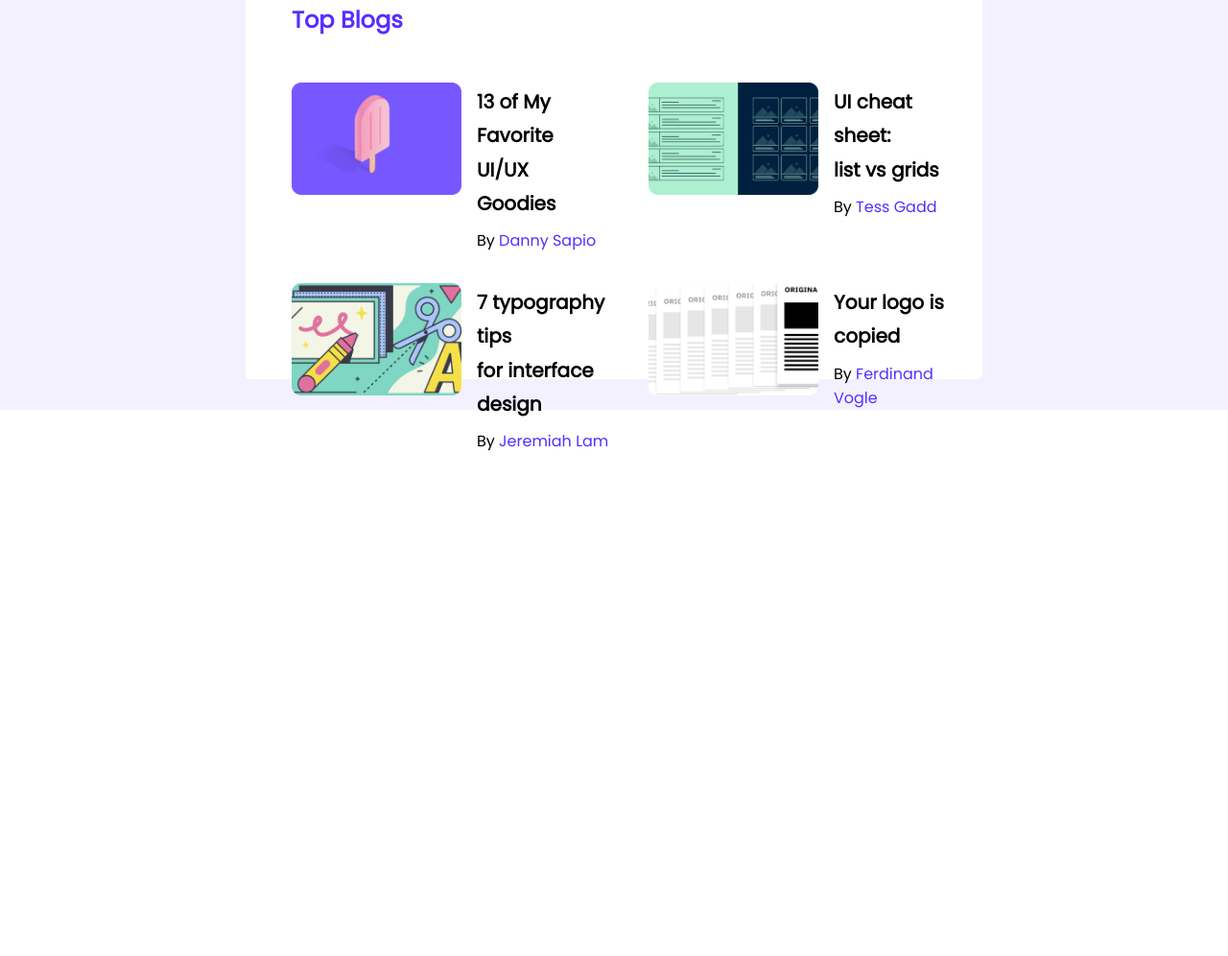
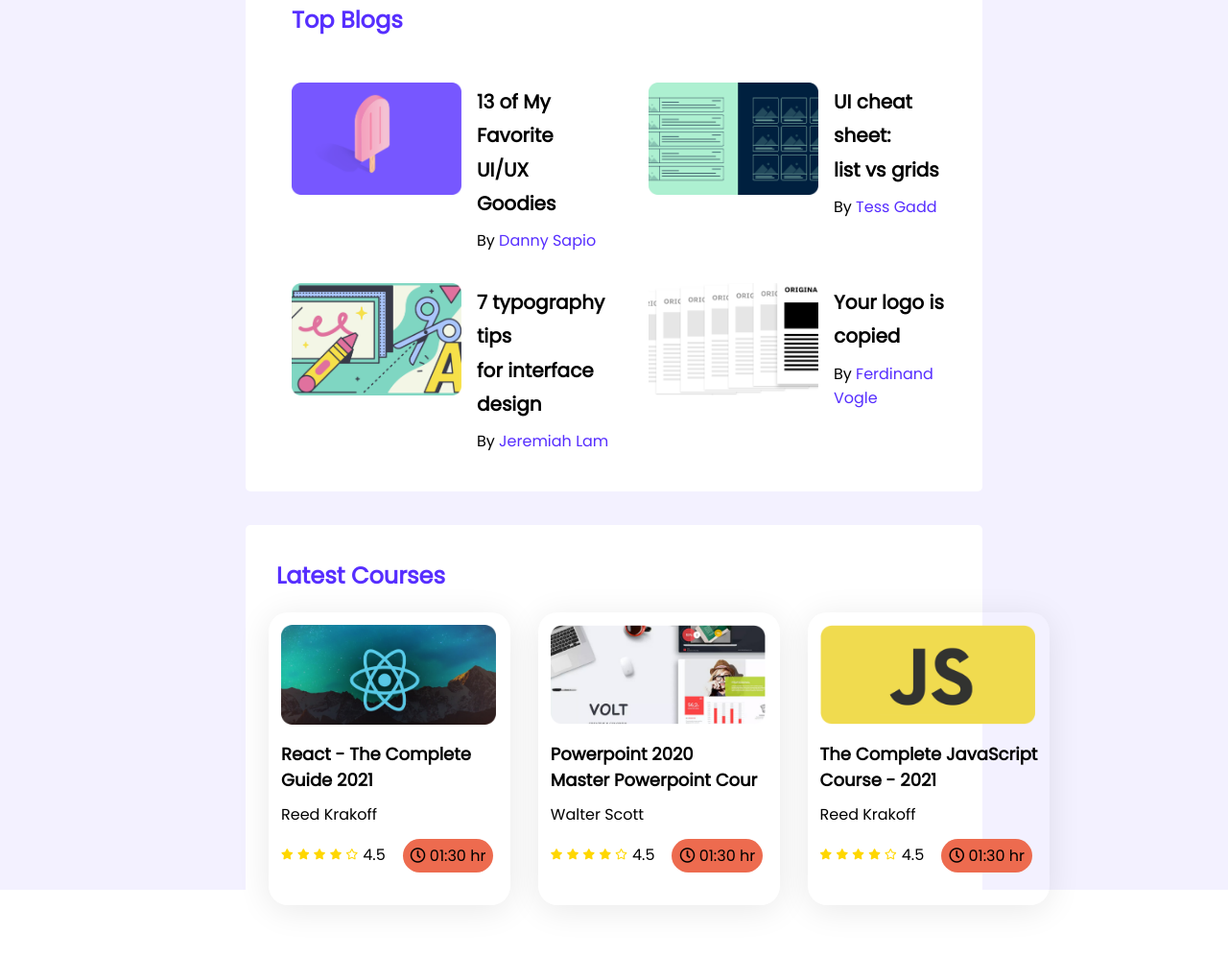
Before and after one commit to rafi983/Leader-board, a plain HTML site: page index.html in a window 1280 px wide. Shown: the part 467-1463 px from the top of the page at 96% size. Before the commit the page ends 947 px from the top, so only its background shows below. Drawn offline with Linux system fonts and the light colour scheme.

Commit message:
course-section-added

```diff
--- a/css/style.css
+++ b/css/style.css
@@ -13,7 +13,7 @@ li {
 }
 a {
   text-decoration: none;
-  color: #000000;
+  color: #ffffff;
 }
 
 header nav {
@@ -51,16 +51,18 @@ header nav .nav__right img {
 main {
   background-color: #f3f1ff;
   display: flex;
-  justify-content: center;
-  height: 800px;
+  align-items: center;
+  flex-direction: column;
+  height: 1300px;
   padding-bottom: 2rem;
 }
 
-section.section__container {
+.container {
   background-color: #ffffff;
   width: 60%;
   margin-top: 35px;
   border-radius: 5px;
+  padding-bottom: 2rem;
 }
 .top__players {
   display: grid;
@@ -119,3 +121,56 @@ section.section__container {
 .blogs__container .blog .blog-info p a {
   color: #562eff;
 }
+.courses__section > h2 {
+  margin: 2.2rem 0 0 2rem;
+  color: #562eff;
+}
+.courses__section.container .courses {
+  display: grid;
+  grid-template-columns: 1fr 1fr 1fr;
+  grid-column-gap: 1.8rem;
+  padding: 1.3rem 1.5rem;
+}
+.courses__section.container .courses .course {
+  box-shadow: 0 5px 35px rgba(0, 0, 0, 0.089);
+  border-radius: 20px;
+  width: 252px;
+  padding-bottom: 1.5rem;
+}
+.courses__section.container .courses .course .course__img img {
+  width: 224px;
+  height: 104px;
+  margin: 13px 0 0 13px;
+}
+.courses__section.container .courses .course .course__info .course-title {
+  margin: 10px 0 10px 13px;
+  font-size: 18px;
+}
+.courses__section.container .courses .course .course__info .course-instructor {
+  margin-left: 13px;
+}
+.courses__section.container .courses .course .course__outline {
+  display: flex;
+  justify-content: space-between;
+  margin: 15px 0 10px 13px;
+}
+.courses__section.container .courses .course .course__outline span.rating {
+  margin-left: -0.8rem;
+  margin-top: 0.1rem;
+}
+.courses__section.container
+  .courses
+  .course
+  .course__outline
+  .course__ratings
+  i {
+  font-size: 0.7rem;
+  color: gold;
+}
+.courses__section.container .courses .course .course__outline .course-duration {
+  margin-right: 1.1rem;
+  margin-top: -0.1rem;
+  padding: 0.3rem 0.5rem;
+  background-color: #ed6b4f;
+  border-radius: 30px;
+}
--- a/index.html
+++ b/index.html
@@ -5,6 +5,10 @@
     <meta http-equiv="X-UA-Compatible" content="IE=edge" />
     <meta name="viewport" content="width=device-width, initial-scale=1.0" />
     <title>Leader-Board</title>
+    <link
+      rel="stylesheet"
+      href="https://cdnjs.cloudflare.com/ajax/libs/font-awesome/5.15.3/css/all.min.css"
+    />
     <link rel="stylesheet" href="css/style.css" />
   </head>
   <body>
@@ -15,15 +19,15 @@
           <span>Idea</span>
         </div>
         <div class="nav__right">
-          <li><a href="#">Home</a></li>
-          <li><a href="#">About</a></li>
-          <li><a href="#">Works</a></li>
+          <li class="nav__link"><a href="#">Home</a></li>
+          <li class="nav__link"><a href="#">About</a></li>
+          <li class="nav__link"><a href="#">Works</a></li>
           <img src="images/icons/profile.png" alt="profile" />
         </div>
       </nav>
     </header>
     <main>
-      <section class="section__container">
+      <section class="section__container container">
         <div class="players__section">
           <h2>Top Players</h2>
           <div class="top__players">
@@ -111,6 +115,88 @@
           </div>
         </div>
       </section>
+
+      <section class="courses__section container">
+        <h2>Latest Courses</h2>
+        <div class="courses">
+          <div class="course">
+            <div class="course__img">
+              <img src="./images/courses/course-1.png" alt="" />
+            </div>
+            <div class="course__info">
+              <h2 class="course-title">
+                React - The Complete<br />
+                Guide 2021
+              </h2>
+              <p class="course-instructor">Reed Krakoff</p>
+            </div>
+            <div class="course__outline">
+              <div class="course__ratings">
+                <i class="fas fa-star"></i>
+                <i class="fas fa-star"></i>
+                <i class="fas fa-star"></i>
+                <i class="fas fa-star"></i>
+                <i class="far fa-star"></i>
+              </div>
+              <span class="rating">4.5</span>
+              <span class="course-duration"
+                ><i class="far fa-clock"></i> 01:30 hr</span
+              >
+            </div>
+          </div>
+
+          <div class="course">
+            <div class="course__img">
+              <img src="./images/courses/course-2.png" alt="" />
+            </div>
+            <div class="course__info">
+              <h2 class="course-title">
+                Powerpoint 2020 <br />
+                Master Powerpoint Cour
+              </h2>
+              <p class="course-instructor">Walter Scott</p>
+            </div>
+            <div class="course__outline">
+              <div class="course__ratings">
+                <i class="fas fa-star"></i>
+                <i class="fas fa-star"></i>
+                <i class="fas fa-star"></i>
+                <i class="fas fa-star"></i>
+                <i class="far fa-star"></i>
+              </div>
+              <span class="rating">4.5</span>
+              <span class="course-duration"
+                ><i class="far fa-clock"></i> 01:30 hr</span
+              >
+            </div>
+          </div>
+
+          <div class="course">
+            <div class="course__img">
+              <img src="./images/courses/course-3.png" alt="" />
+            </div>
+            <div class="course__info">
+              <h2 class="course-title">
+                The Complete JavaScript Course - 2021
+              </h2>
+              <p class="course-instructor">Reed Krakoff</p>
+            </div>
+            <div class="course__outline">
+              <div class="course__ratings">
+                <i class="fas fa-star"></i>
+                <i class="fas fa-star"></i>
+                <i class="fas fa-star"></i>
+                <i class="fas fa-star"></i>
+                <i class="far fa-star"></i>
+              </div>
+              <span class="rating">4.5</span>
+              <span class="course-duration"
+                ><i class="far fa-clock"></i> 01:30 hr</span
+              >
+            </div>
+          </div>
+        </div>
+      </section>
     </main>
   </body>
 </html>
```
